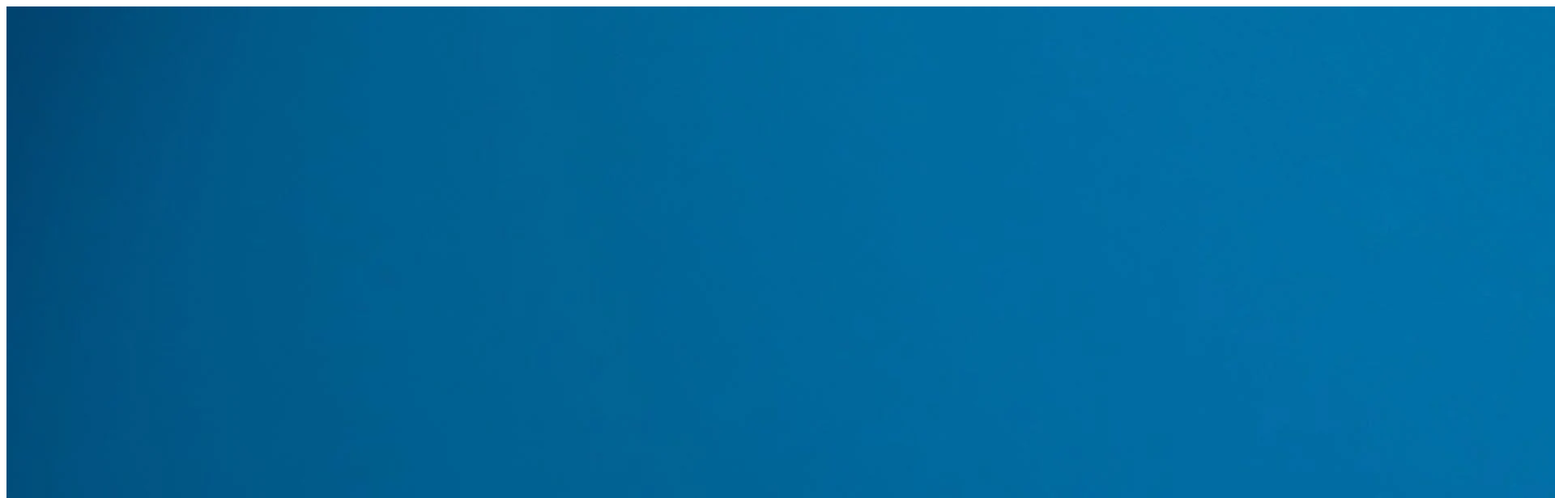
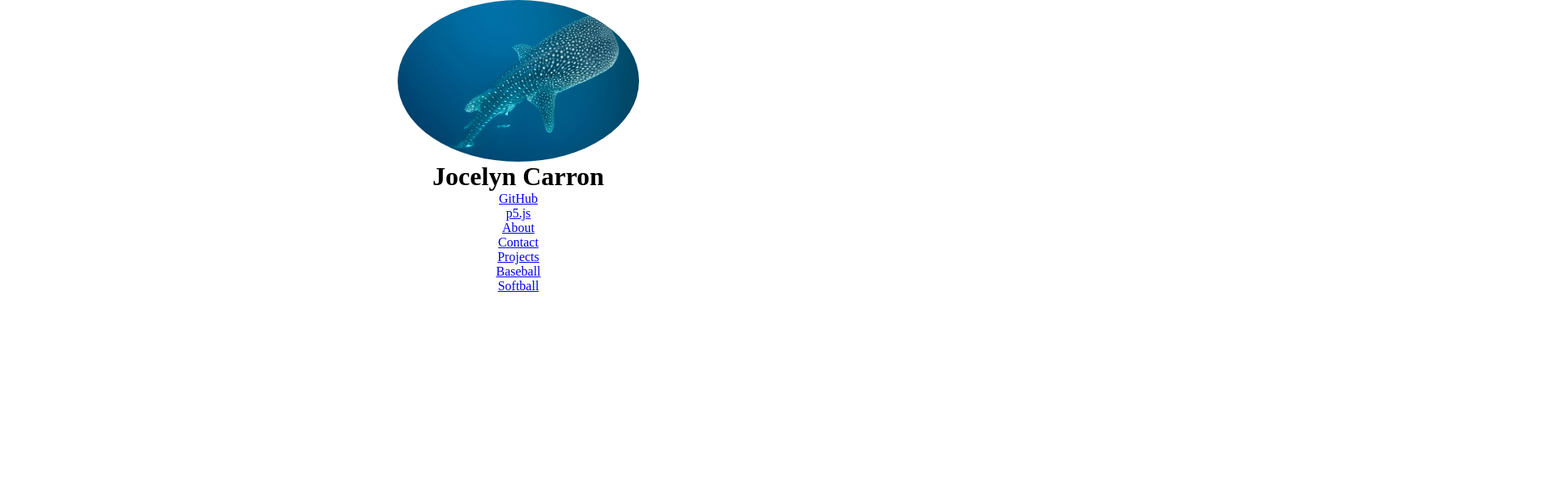
Before and after one commit to Josi-code/Josi-code.github.io, a plain HTML site: page index.html in a window 1280 px wide. Shown: the top 616 px of the page at 81% size, 1920 px wide, since content can reach past the window. Drawn offline with Linux system fonts and the light colour scheme.

Commit message:
fixing pfp

```diff
--- a/index.css
+++ b/index.css
@@ -0,0 +1,29 @@
+* {
+    inset: 0;
+    margin: 0;
+    padding: 0;
+}
+
+.flex-row {
+    display: flex;
+    flex-direction: row;
+}
+
+.flex-col {
+    display: flex;
+    flex-direction: column;
+}
+
+.justify-center {
+    justify-content: center;
+}
+
+.align-center {
+    align-items: center;
+}
+
+.pfp{
+
+    height: 200px;
+    border-radius: 100%;
+}
--- a/index.html
+++ b/index.html
@@ -6,7 +6,7 @@
     </head>
     <body>
         <div class="flex-col justify-center align-center">
-            <img src="./pfp.webp">
+            <img src="./pfp.webp" class="pfp">
             <h1>Jocelyn Carron</h1>
             <a href="https://github.com/Josi-code">GitHub</a>
             <a href="https://editor.p5js.org/Josi-code/sketches">p5.js</a>
```
